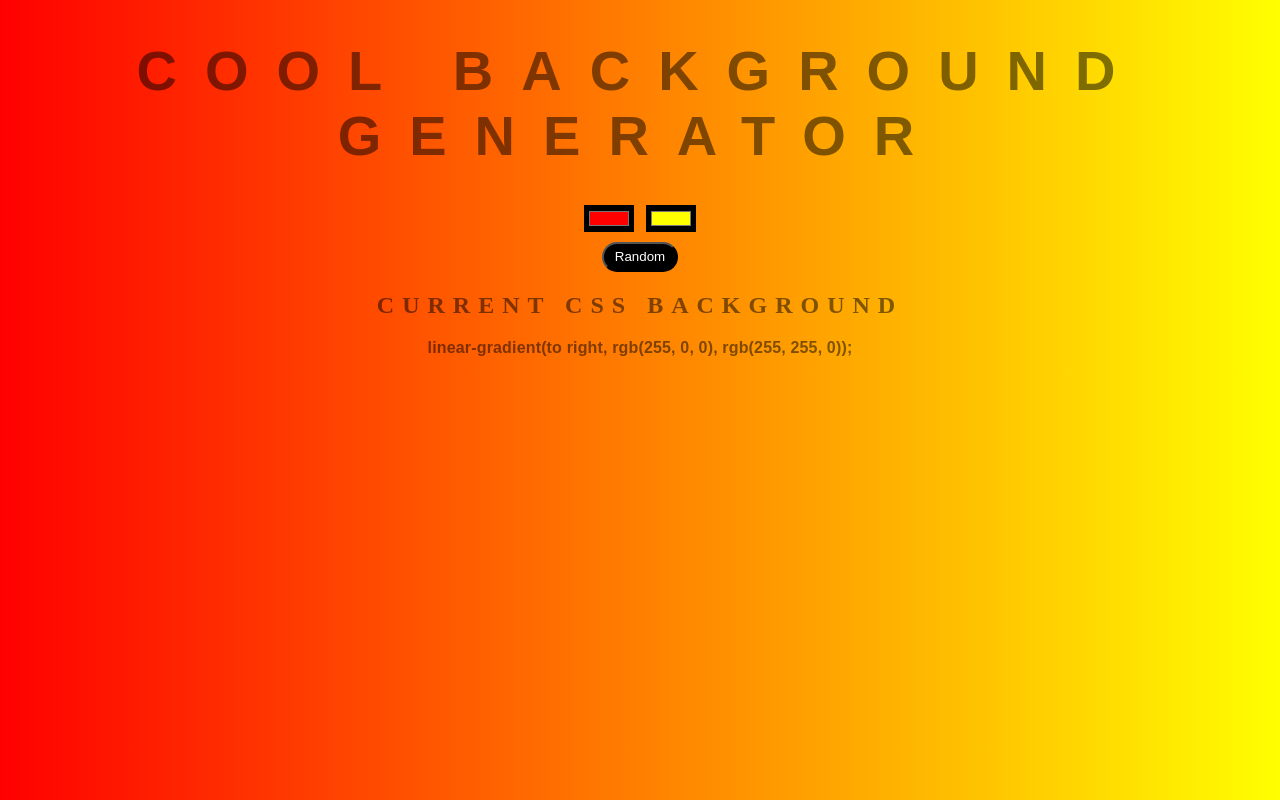
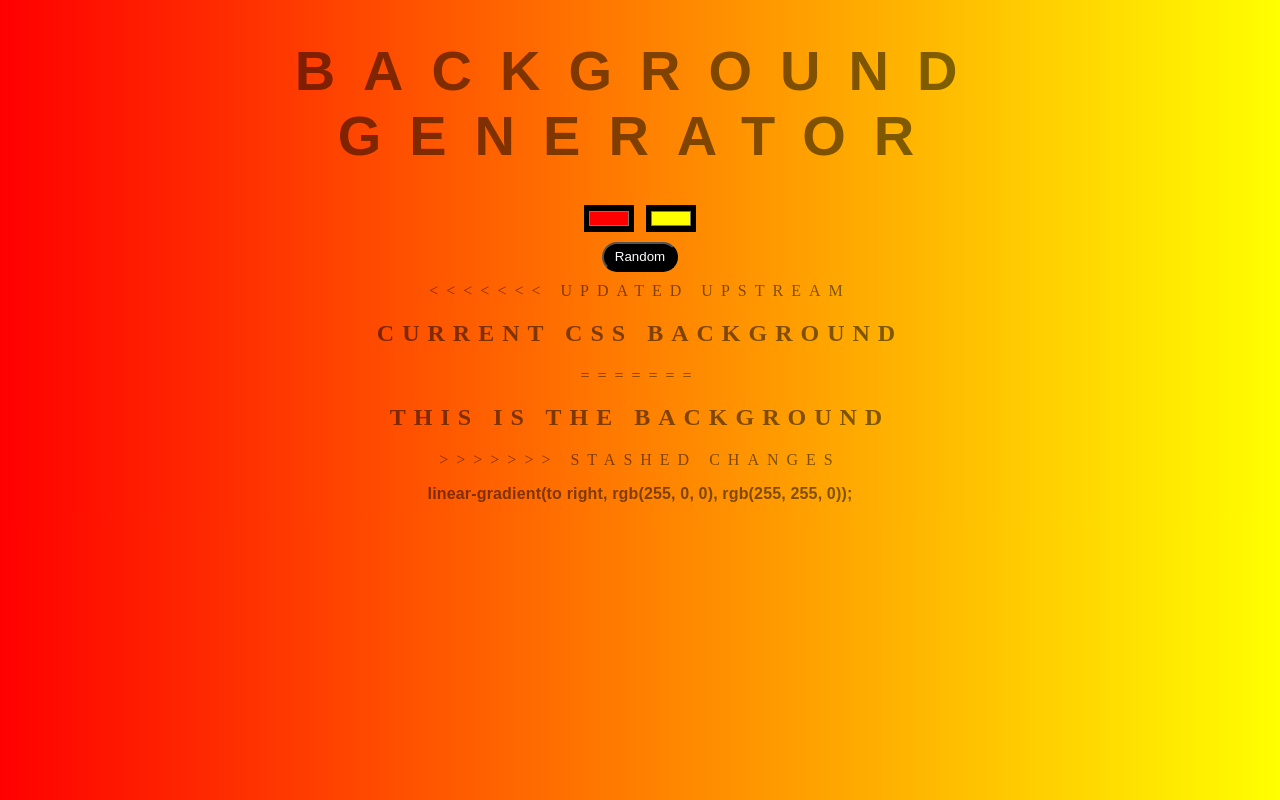
Before and after one commit to dekonata/background-generator, a plain HTML site: page index.html in a window 1280 px wide. Drawn offline with Linux system fonts and the light colour scheme.

Commit message:
Changed title back

```diff
--- a/index.html
+++ b/index.html
@@ -5,11 +5,15 @@
 	<link rel="stylesheet" type="text/css" href="style.css">
 </head>
 <body id="gradient">
-	<h1>Cool Background Generator</h1>
+	<h1>Background Generator</h1>
 	<input class="color1" type="color" name="color1" value="#ff0000">
 	<input class="color2" type="color" name="color2" value="#ffff00">
 	<button id="random-btn">Random</button>
+<<<<<<< Updated upstream
 	<h2>Current CSS Background</h2>
+=======
+	<h2>This is the background</h2>
+>>>>>>> Stashed changes
 	<h3></h3>
 	<script type="text/javascript" src="script.js"></script>
 </body>
```
